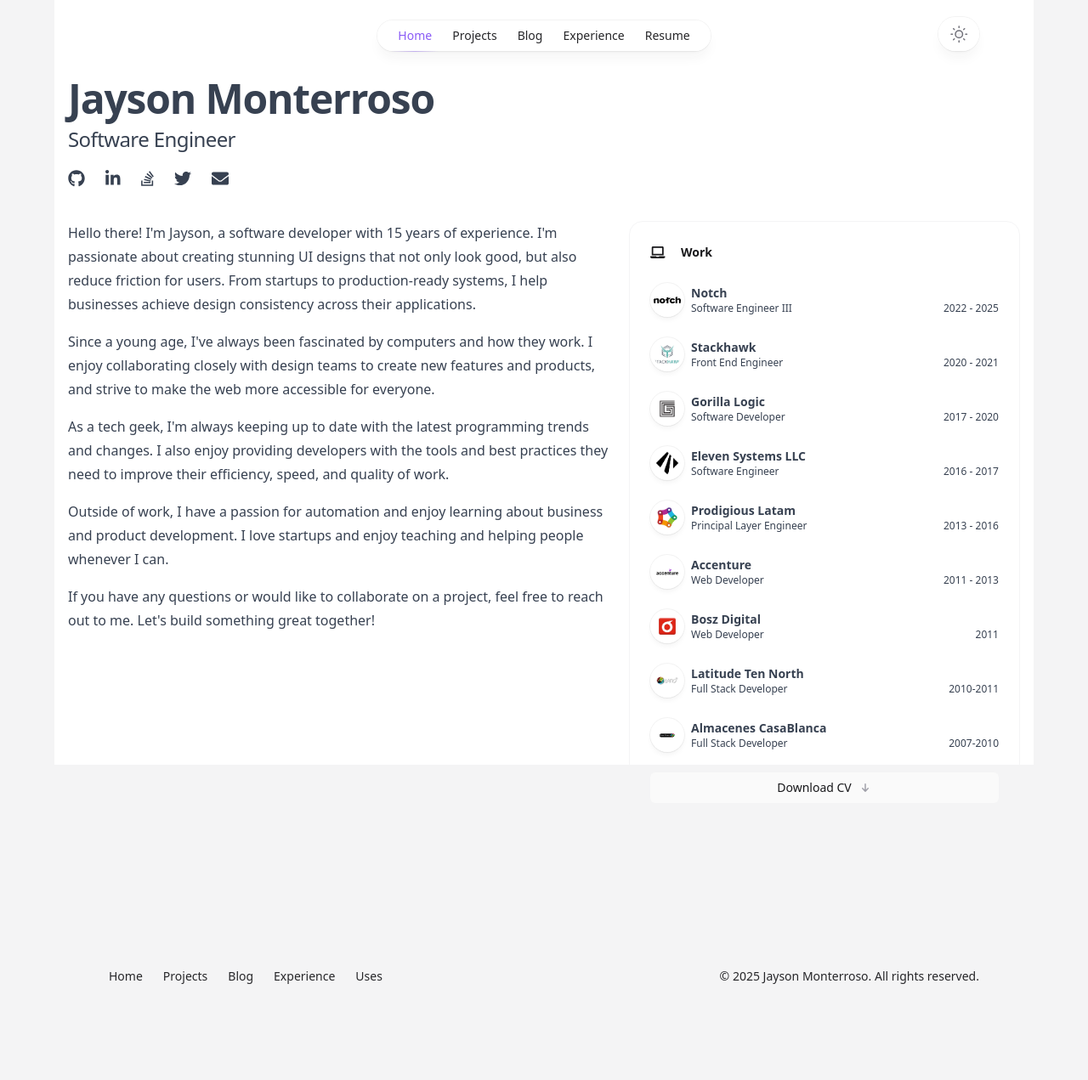
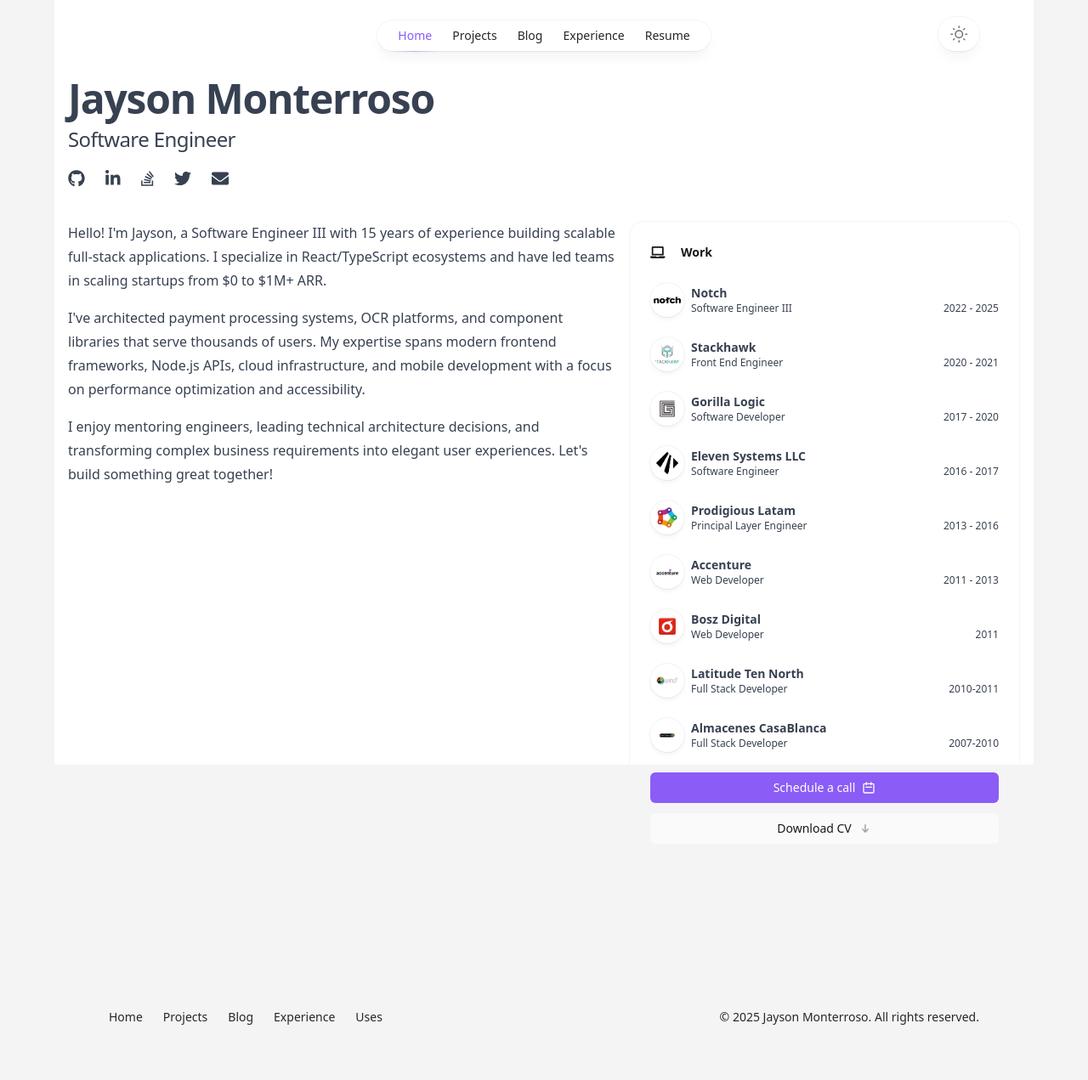
Before and after one commit to jmonterroso/jmonterroso.github.io, a Jekyll site: the page built from index.html, in a window 1280 px wide. Shown: the whole page at 85% size. Built offline with Jekyll 4.4.1, drawn with Linux system fonts in a browser that asks for light colours; nearby versions of some CDN libraries; before the commit the page ends 1223 px from its top, so only the background shows below that.

Commit message:
feat: revamp personal introduction in index.html, enhancing clarity and focus on software engineering expertise; update button styles and add scheduling link

```diff
--- a/dist/output.css
+++ b/dist/output.css
@@ -1122,10 +1122,6 @@ video {
   margin-top: 2.5rem;
 }
 
-.mt-14 {
-  margin-top: 3.5rem;
-}
-
 .mt-16 {
   margin-top: 4rem;
 }
@@ -1190,10 +1186,6 @@ video {
   height: 3rem;
 }
 
-.h-16 {
-  height: 4rem;
-}
-
 .h-4 {
   height: 1rem;
 }
@@ -1228,10 +1220,6 @@ video {
 
 .w-12 {
   width: 3rem;
-}
-
-.w-16 {
-  width: 4rem;
 }
 
 .w-4 {
@@ -1336,6 +1324,10 @@ video {
   margin-bottom: calc(1.5rem * var(--tw-space-y-reverse));
 }
 
+.whitespace-nowrap {
+  white-space: nowrap;
+}
+
 .rounded-2xl {
   border-radius: 1rem;
 }
@@ -1363,6 +1355,15 @@ video {
 .border-zinc-100 {
   --tw-border-opacity: 1;
   border-color: rgb(244 244 245 / var(--tw-border-opacity));
+}
+
+.border-violet-500\/20 {
+  border-color: rgb(139 92 246 / 0.2);
+}
+
+.bg-violet-500 {
+  --tw-bg-opacity: 1;
+  background-color: rgb(139 92 246 / var(--tw-bg-opacity));
 }
 
 .bg-white {
@@ -1438,11 +1439,6 @@ video {
      object-fit: contain;
 }
 
-.object-cover {
-  -o-object-fit: cover;
-     object-fit: cover;
-}
-
 .p-6 {
   padding: 1.5rem;
 }
@@ -1457,11 +1453,21 @@ video {
   padding-right: 1rem;
 }
 
+.px-6 {
+  padding-left: 1.5rem;
+  padding-right: 1.5rem;
+}
+
 .py-2 {
   padding-top: 0.5rem;
   padding-bottom: 0.5rem;
 }
 
+.py-3 {
+  padding-top: 0.75rem;
+  padding-bottom: 0.75rem;
+}
+
 .pb-16 {
   padding-bottom: 4rem;
 }
@@ -1555,6 +1561,11 @@ video {
   color: rgb(139 92 246 / var(--tw-text-opacity));
 }
 
+.text-white {
+  --tw-text-opacity: 1;
+  color: rgb(255 255 255 / var(--tw-text-opacity));
+}
+
 .text-zinc-400 {
   --tw-text-opacity: 1;
   color: rgb(161 161 170 / var(--tw-text-opacity));
@@ -1573,6 +1584,11 @@ video {
 .text-zinc-900 {
   --tw-text-opacity: 1;
   color: rgb(24 24 27 / var(--tw-text-opacity));
+}
+
+.text-violet-600 {
+  --tw-text-opacity: 1;
+  color: rgb(124 58 237 / var(--tw-text-opacity));
 }
 
 .antialiased {
@@ -1917,6 +1933,15 @@ video {
   --tw-prose-td-borders: var(--tw-prose-invert-td-borders);
 }
 
+.hover\:border-violet-500\/40:hover {
+  border-color: rgb(139 92 246 / 0.4);
+}
+
+.hover\:bg-violet-600:hover {
+  --tw-bg-opacity: 1;
+  background-color: rgb(124 58 237 / var(--tw-bg-opacity));
+}
+
 .hover\:bg-zinc-100:hover {
   --tw-bg-opacity: 1;
   background-color: rgb(244 244 245 / var(--tw-bg-opacity));
@@ -1925,6 +1950,11 @@ video {
 .hover\:text-violet-500:hover {
   --tw-text-opacity: 1;
   color: rgb(139 92 246 / var(--tw-text-opacity));
+}
+
+.active\:bg-violet-700:active {
+  --tw-bg-opacity: 1;
+  background-color: rgb(109 40 217 / var(--tw-bg-opacity));
 }
 
 .active\:bg-zinc-100:active {
@@ -1982,9 +2012,18 @@ video {
   border-color: rgb(63 63 70 / 0.5);
 }
 
+:is(.dark .dark\:border-violet-400\/20) {
+  border-color: rgb(167 139 250 / 0.2);
+}
+
 :is(.dark .dark\:bg-black) {
   --tw-bg-opacity: 1;
   background-color: rgb(0 0 0 / var(--tw-bg-opacity));
+}
+
+:is(.dark .dark\:bg-violet-600) {
+  --tw-bg-opacity: 1;
+  background-color: rgb(124 58 237 / var(--tw-bg-opacity));
 }
 
 :is(.dark .dark\:bg-zinc-500) {
@@ -2079,6 +2118,15 @@ video {
   --tw-ring-color: rgb(212 212 216 / 0.2);
 }
 
+:is(.dark .dark\:hover\:border-violet-400\/40:hover) {
+  border-color: rgb(167 139 250 / 0.4);
+}
+
+:is(.dark .dark\:hover\:bg-violet-700:hover) {
+  --tw-bg-opacity: 1;
+  background-color: rgb(109 40 217 / var(--tw-bg-opacity));
+}
+
 :is(.dark .dark\:hover\:bg-zinc-800:hover) {
   --tw-bg-opacity: 1;
   background-color: rgb(39 39 42 / var(--tw-bg-opacity));
@@ -2096,6 +2144,11 @@ video {
 
 :is(.dark .dark\:hover\:ring-white\/20:hover) {
   --tw-ring-color: rgb(255 255 255 / 0.2);
+}
+
+:is(.dark .dark\:active\:bg-violet-800:active) {
+  --tw-bg-opacity: 1;
+  background-color: rgb(91 33 182 / var(--tw-bg-opacity));
 }
 
 :is(.dark .dark\:active\:bg-zinc-800\/50:active) {
@@ -2124,6 +2177,10 @@ video {
     margin-top: 5rem;
   }
 
+  .sm\:block {
+    display: block;
+  }
+
   .sm\:flex-row {
     flex-direction: row;
   }
--- a/index.html
+++ b/index.html
@@ -37,27 +37,15 @@ active: home
 
         <div class=" flex flex-col gap-4 dark:text-zinc-400 leading-7">
             <p>
-                Hello there! I'm Jayson, a software developer with 15 years of experience. I'm passionate about
-                creating stunning UI designs that not only look good, but also reduce friction for users. From
-                startups
-                to production-ready systems, I help businesses achieve design consistency across their
-                applications.</p>
+                Hello! I'm Jayson, a Software Engineer III with 15 years of experience building scalable full-stack applications. I specialize in React/TypeScript ecosystems and have led teams in scaling startups from $0 to $1M+ ARR.
+            </p>
 
-            <p>Since a young age, I've always been fascinated by computers and how they work. I enjoy collaborating
-                closely with design teams to create new features and products, and strive to make the web more
-                accessible for everyone.</p>
+            <p>I've architected payment processing systems, OCR platforms, and component libraries that serve thousands of users. My expertise spans modern frontend frameworks, Node.js APIs, cloud infrastructure, and mobile development with a focus on performance optimization and accessibility.</p>
 
-            <p>As a tech geek, I'm always keeping up to date with the latest programming trends and changes. I also
-                enjoy providing developers with the tools and best practices they need to improve their efficiency,
-                speed, and quality of work.</p>
+            <p>I enjoy mentoring engineers, leading technical architecture decisions, and transforming complex business requirements into elegant user experiences. Let's build something great together!</p>
 
-            <p>Outside of work, I have a passion for automation and enjoy learning about business and product
-                development. I love startups and enjoy teaching and helping people whenever I can.</p>
 
-            <p>If you have any questions or would like to collaborate on a project, feel free to reach out to me.
-                Let's
-                build something great together!
-            </p></div>
+        </div>
 
 
     </section>
@@ -85,7 +73,15 @@ active: home
 
 
             {% endfor %}
-            <a class="inline-flex items-center gap-2 justify-center rounded-md py-2 px-3 text-sm outline-offset-2 transition active:transition-none bg-zinc-50 font-medium text-zinc-900 hover:bg-zinc-100 active:bg-zinc-100 active:text-zinc-900/60 dark:bg-zinc-800/50 dark:text-zinc-300 dark:hover:bg-zinc-800 dark:hover:text-zinc-50 dark:active:bg-zinc-800/50 dark:active:text-zinc-50/70 group mt-6 w-full"
+            <div class="flex flex-col gap-3 mt-6">
+                <a class="inline-flex items-center gap-2 justify-center rounded-md py-2 px-3 text-sm outline-offset-2 transition active:transition-none bg-violet-500 font-medium text-white hover:bg-violet-600 active:bg-violet-700 dark:bg-violet-600 dark:hover:bg-violet-700 dark:active:bg-violet-800 group w-full"
+                   href="https://calendly.com/jayson-monterroso/30min" target="_blank" rel="noreferrer noopener">
+                    Schedule a call
+                    <svg class="h-4 w-4" fill="none" viewBox="0 0 24 24" stroke="currentColor" stroke-width="2">
+                        <path stroke-linecap="round" stroke-linejoin="round" d="M8 7V3m8 4V3m-9 8h10M5 21h14a2 2 0 002-2V7a2 2 0 00-2-2H5a2 2 0 00-2 2v12a2 2 0 002 2z" />
+                    </svg>
+                </a>
+                <a class="inline-flex items-center gap-2 justify-center rounded-md py-2 px-3 text-sm outline-offset-2 transition active:transition-none bg-zinc-50 font-medium text-zinc-900 hover:bg-zinc-100 active:bg-zinc-100 active:text-zinc-900/60 dark:bg-zinc-800/50 dark:text-zinc-300 dark:hover:bg-zinc-800 dark:hover:text-zinc-50 dark:active:bg-zinc-800/50 dark:active:text-zinc-50/70 group w-full"
                    href="{{site.url}}/pdf/jayson-monterroso-resume.pdf" target="_blank" rel="noreferrer noopener">Download
                     CV
                     <svg viewBox="0 0 16 16" fill="none" aria-hidden="true"
@@ -95,6 +91,7 @@ active: home
                     </svg>
                 </a>
             </div>
+        </div>
 
     </section>
 </div>
```
Lines whose indentation alone changed are shown as unchanged.
